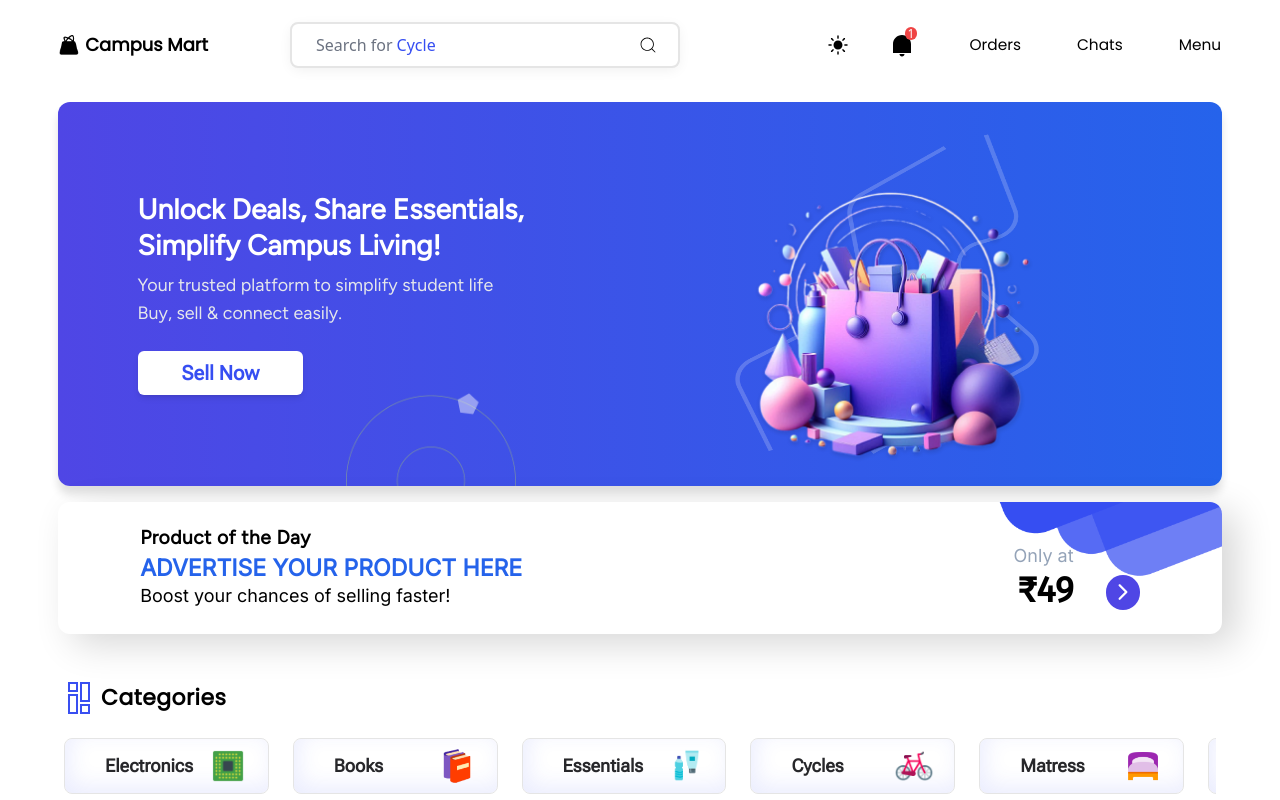
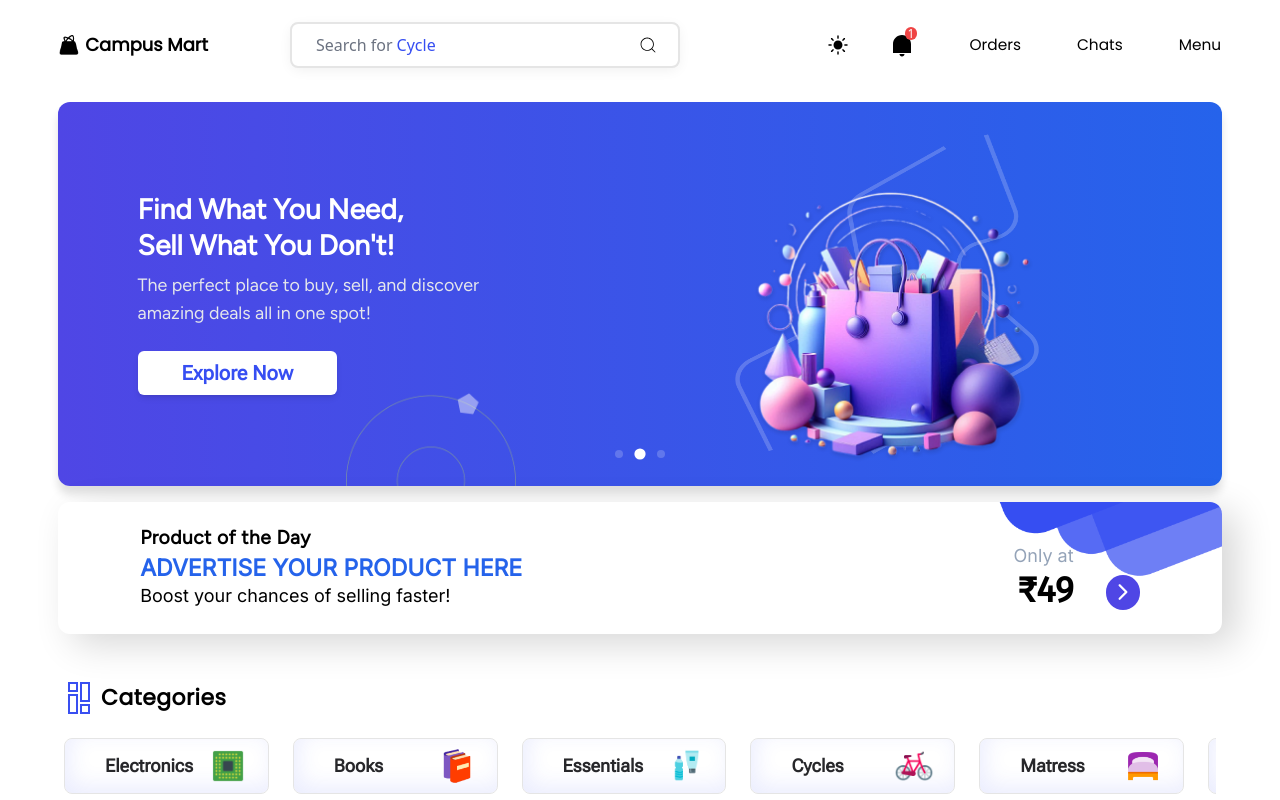
Before and after one commit to SarthakKrishak/Campus_Mart, a React (Vite) app in the folder frontend/: page / in a window 1280 px wide. Shown: the top 800 px of the page. Built offline with nearby package versions, Linux system fonts and the light colour scheme; the HTML template or start-up script is replaced by a standard one; a web font is replaced by a local one.

Commit message:
front_bannerBluefix

```diff
--- a/frontend/src/Pages/Home.jsx
+++ b/frontend/src/Pages/Home.jsx
@@ -126,17 +126,16 @@ const Home = () => {
           className="h-auto min-h-[22vh] md:min-h-[24vh] md:h-auto lg:min-h-[22vh] lg:h-auto xl:min-h-[48vh] xl:h-auo bg-gradient-to-l from-blue-600 to-indigo-600 rounded-md md:rounded-xl ml-[4.5vw] mr-[4.5vw] mt-4 flex mb-4 relative shadow-[0px_8.196179389953613px_8.196179389953613px_0px_rgba(0,0,0,0.12)]"
         >
           <Swiper
-          // modules={[Pagination, A11y, Autoplay]}
-          // spaceBetween={30}
-          // slidesPerView={1}
-          // pagination={{ clickable: true }}
-          // className="w-full h-full"
-          // autoplay={{
-          //   delay: 4000,
-          //   disableOnInteraction: false,
-          // }}
-          // loop={true}
-          // speed={900}
+          modules={[Pagination, A11y, Autoplay]}
+          spaceBetween={30}
+          slidesPerView={1}
+          pagination={{ clickable: true }}
+          autoplay={{
+            delay: 4000,
+            disableOnInteraction: false,
+          }}
+          loop={true}
+          speed={900}
           >
             {/* Slide 1 */}
             <SwiperSlide>
--- a/frontend/src/index.css
+++ b/frontend/src/index.css
@@ -34,16 +34,16 @@
     justify-content: center;
     align-items: center;
     gap: 0.4vw;
-    margin-bottom: 2.4vh;
+    margin-bottom: 0.4vh;
 }
 .swiper-pagination-bullet {
     background-color: white !important;
-    scale: 1.2;
+    scale: 1;
 }
 
 .swiper-pagination-bullet-active {
     background-color: white !important;
-    scale: 1.4;
+    scale: 1.1;
 }
 
 @media (min-width: 320px) {
@@ -83,4 +83,11 @@
     .swiper-pagination-bullet-active {
         scale: 1.4;
     }
+        .swiper-pagination {
+            display: flex;
+            justify-content: center;
+            align-items: center;
+            gap: 0.4vw;
+            margin-bottom: 2.4vh;
+        }
 }
```
